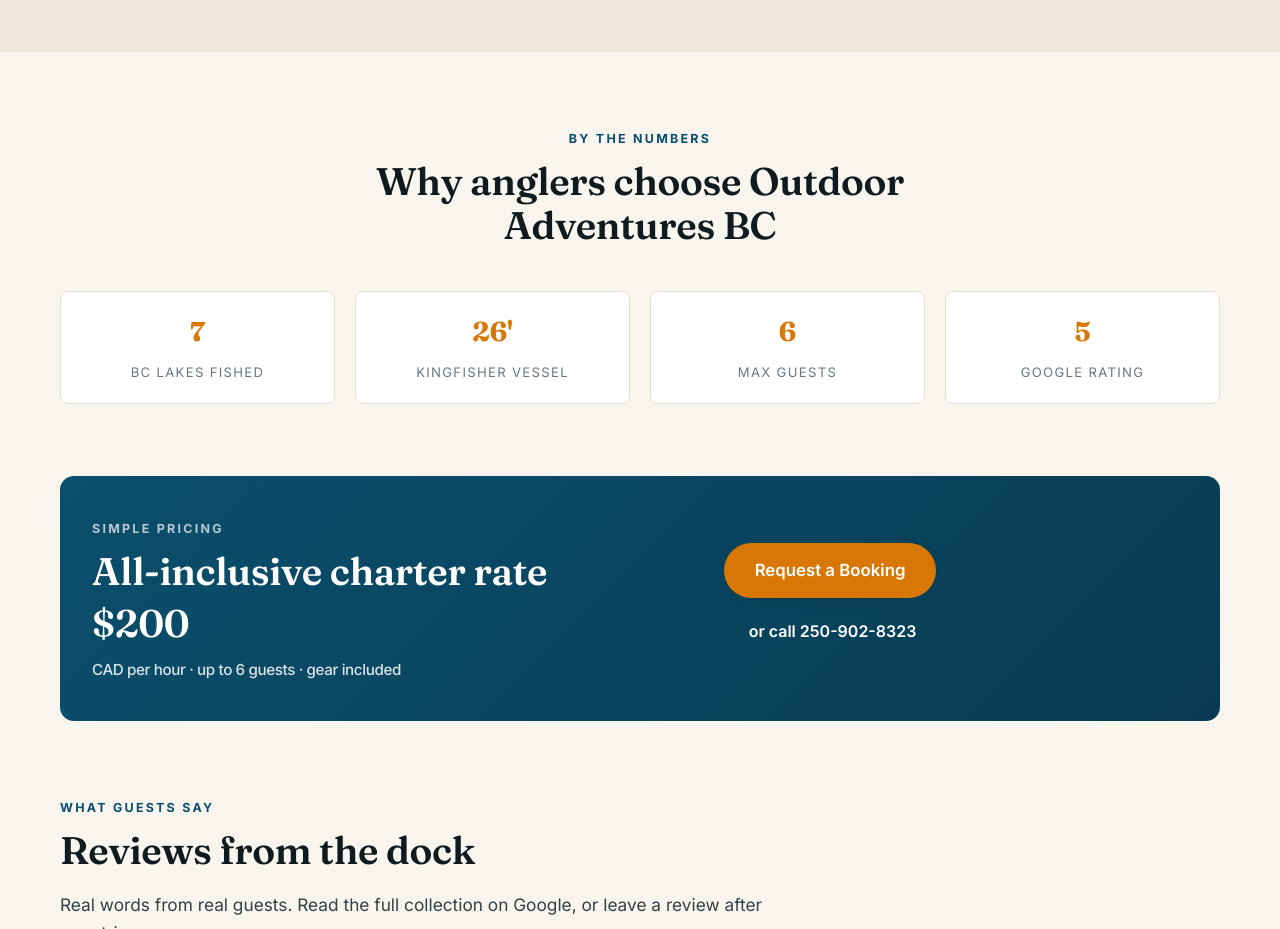
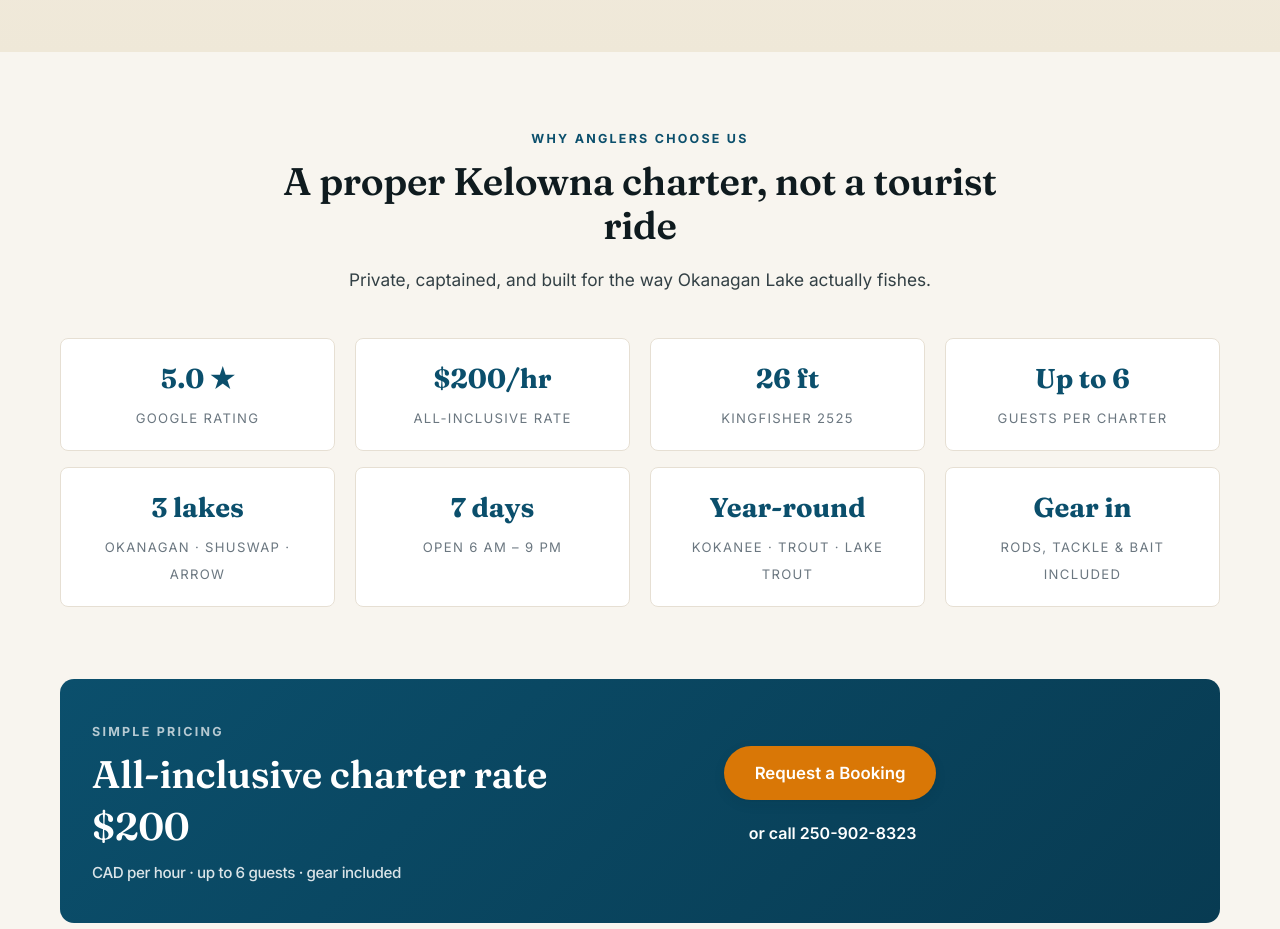
Before and after one commit to bryceelliot/dennis-site, a plain HTML site: page index.html in a window 1280 px wide. Shown: the part 4280-5209 px from the top of the page. Drawn offline with Linux system fonts and the light colour scheme; no server answers.

Commit message:
Fix 'By the numbers' section: static meaningful metrics instead of broken counters

```diff
--- a/index.html
+++ b/index.html
@@ -401,14 +401,21 @@
 <section class="section">
   <div class="container">
     <div class="section-head reveal text-center mx-auto" style="margin-left:auto;margin-right:auto">
-      <span class="eyebrow">By the numbers</span>
-      <h2>Why anglers choose Outdoor Adventures BC</h2>
+      <span class="eyebrow">Why anglers choose us</span>
+      <h2>A proper Kelowna charter, not a tourist ride</h2>
+      <p>Private, captained, and built for the way Okanagan Lake actually fishes.</p>
     </div>
     <div class="stat-row">
-      <div class="stat reveal"><strong data-count="7">0</strong><span>BC lakes fished</span></div>
-      <div class="stat reveal delay-1"><strong data-count="26" data-suffix="'">0</strong><span>Kingfisher vessel</span></div>
-      <div class="stat reveal delay-2"><strong data-count="6">0</strong><span>Max guests</span></div>
-      <div class="stat reveal delay-3"><strong data-count="5.0">0</strong><span>Google rating</span></div>
+      <div class="stat reveal"><strong>5.0 ★</strong><span>Google rating</span></div>
+      <div class="stat reveal delay-1"><strong>$200/hr</strong><span>All-inclusive rate</span></div>
+      <div class="stat reveal delay-2"><strong>26 ft</strong><span>Kingfisher 2525</span></div>
+      <div class="stat reveal delay-3"><strong>Up to 6</strong><span>Guests per charter</span></div>
+    </div>
+    <div class="stat-row" style="margin-top:16px">
+      <div class="stat reveal"><strong>3 lakes</strong><span>Okanagan · Shuswap · Arrow</span></div>
+      <div class="stat reveal delay-1"><strong>7 days</strong><span>Open 6 am – 9 pm</span></div>
+      <div class="stat reveal delay-2"><strong>Year-round</strong><span>Kokanee · trout · lake trout</span></div>
+      <div class="stat reveal delay-3"><strong>Gear in</strong><span>Rods, tackle & bait included</span></div>
     </div>
   </div>
 </section>
```
